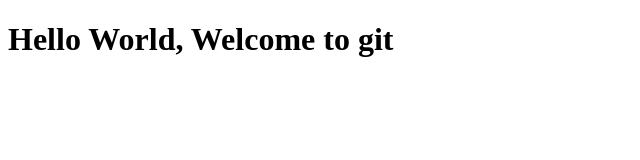
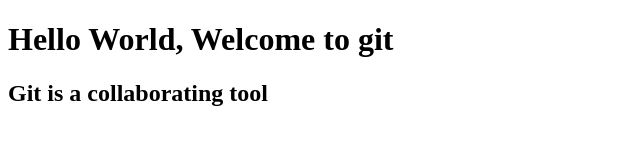
Before and after one commit to walusimbihakim/iuiu_ec, a plain HTML site: page index.html in a window 1280 px wide. Shown: the whole page, without its empty margins (0-640 px from the left). Drawn offline with Linux system fonts and the light colour scheme.

Commit message:
Update index.html

```diff
--- a/index.html
+++ b/index.html
@@ -8,5 +8,6 @@
   </head>
   <body>
     <h1>Hello World, Welcome to git</h1>
+    <h2>Git is a collaborating tool</h2>
   </body>
 </html>
```
